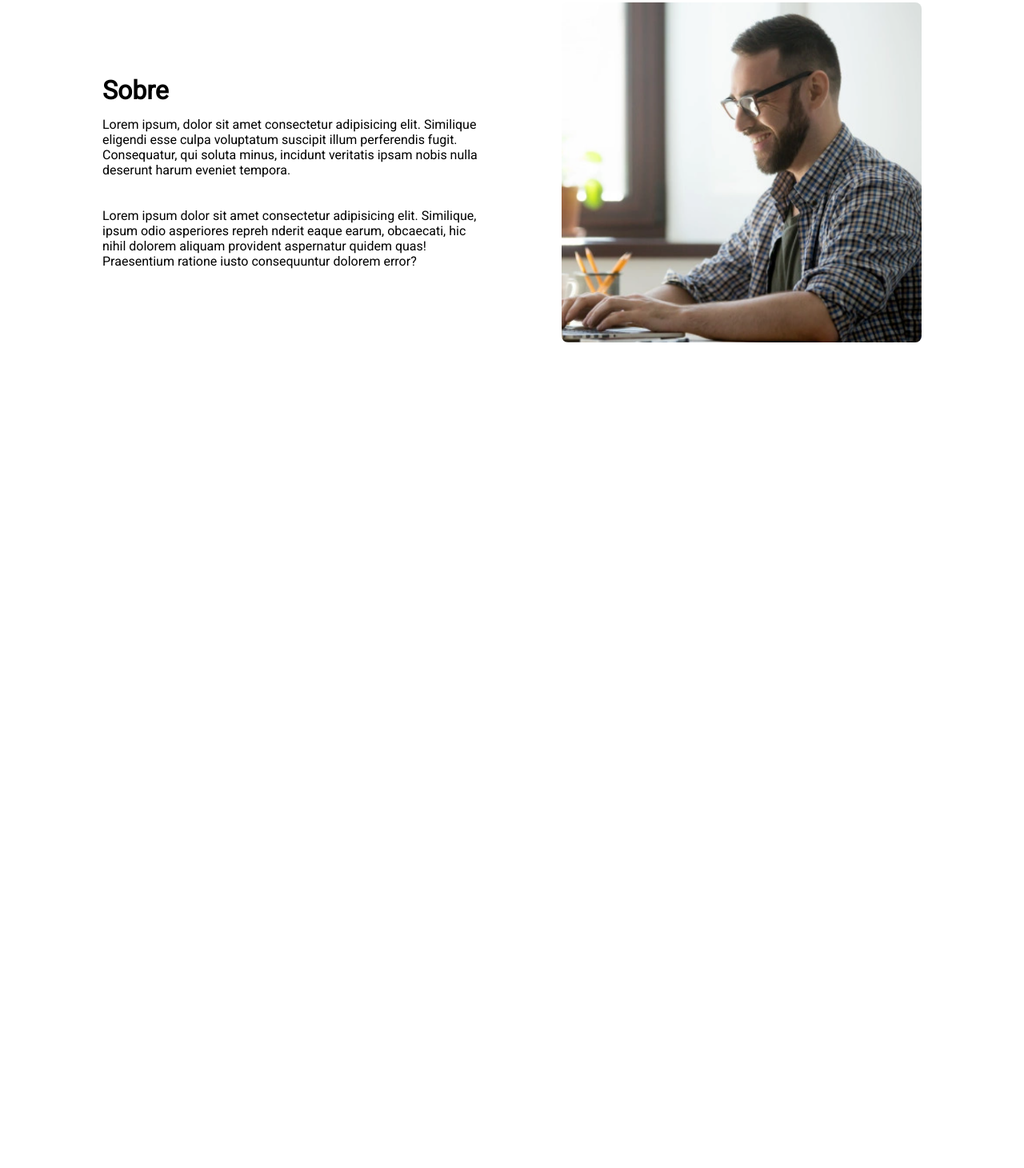
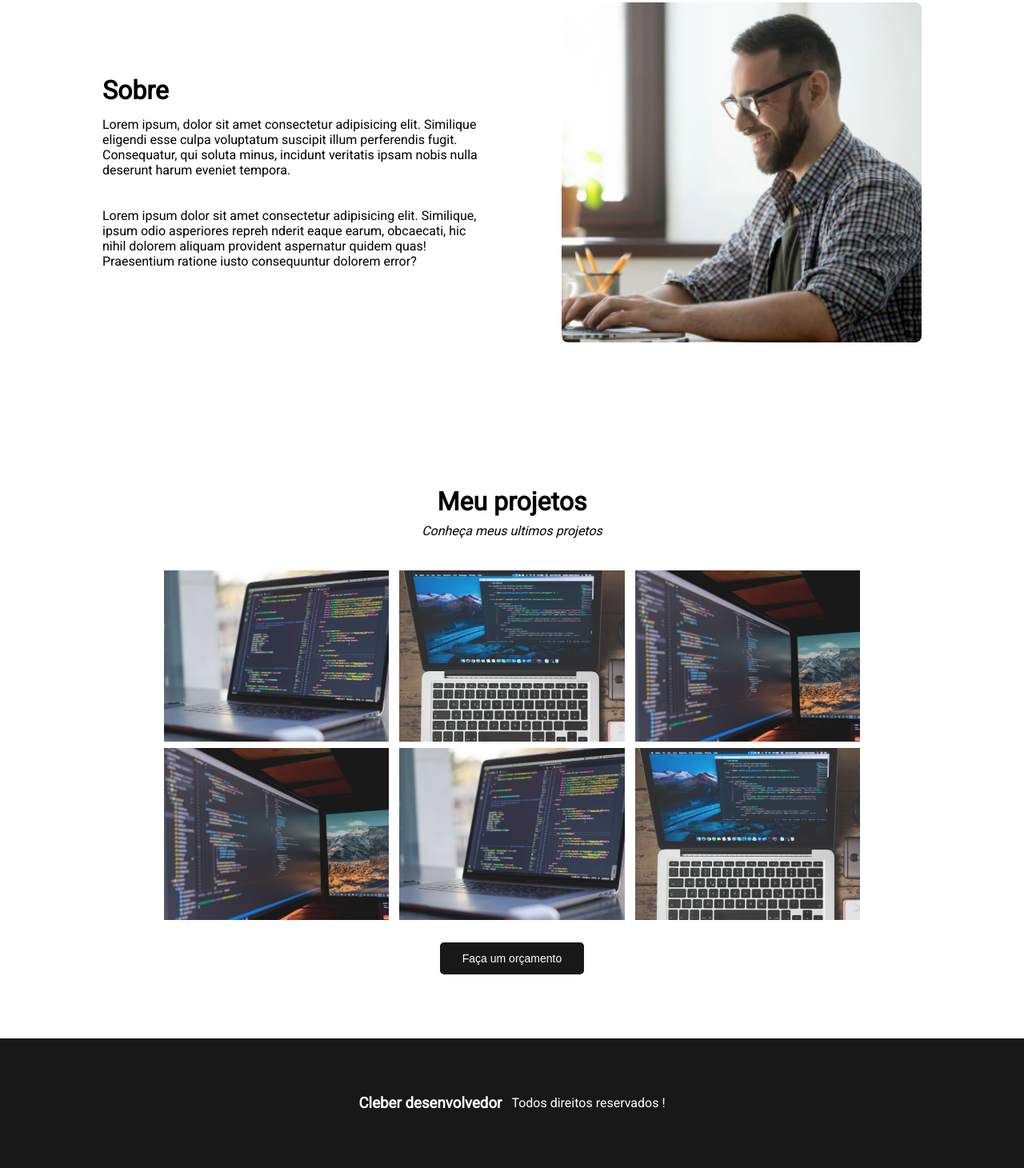
Before and after one commit to Cleber-0101/site-institucional, a plain HTML site: page index.html in a window 1280 px wide. Shown: the part 877-2337 px from the top of the page at 80% size. Before the commit the page ends 1385 px from the top, so only its background shows below. Drawn offline with Linux system fonts and the light colour scheme.

Commit message:
Estilizando elementos do site

```diff
--- a/index.html
+++ b/index.html
@@ -43,6 +43,8 @@
     </section>
      <!--FIm do Main-->
 
+
+
     <!--inicio do sobre -->
     <section class="about">
         <div>
@@ -61,5 +63,40 @@
     <!--Fim do sobre -->
 
 
+
+     <!--inicio projetos -->
+      <section class="projects">
+        <h2>Meu projetos</h2>
+        <p>Conheça meus ultimos projetos</p>
+
+        <div class="projects-list" >
+            <img src="img/projeto1.png" alt="01">
+            <img src="img/projeto2.png" alt="02">
+            <img src="img/projeto3.png" alt="03">
+        </div>
+
+        <div class="projects-list" >
+            <img src="img/projeto3.png" alt="01">
+            <img src="img/projeto1.png" alt="02">
+            <img src="img/projeto2.png" alt="03">
+        </div>
+
+
+        <button class="action">
+            Faça um orçamento
+        </button>
+        </section>
+     <!--fim projetos -->
+
+     <!--Inicio rodape-->
+      <footer>
+        <h3><a href="#">Cleber desenvolvedor</a></h3>
+        <p>Todos direitos reservados !</p>
+      </footer>
+     <!--FIm rodape-->
+
+
+
+
   </body>
 </html>
--- a/style.css
+++ b/style.css
@@ -11,7 +11,7 @@ body{
 
 /* inicio header */
 .nav{
-    background-color: #181888;
+    background-color: #181818;
     height: 80px;
     width: 100%;
     display: flex;
@@ -19,6 +19,7 @@ body{
     align-items: center;
     position: sticky;
     top: 0;
+    z-index: 9;
 }
 
 .nav-list{
@@ -124,5 +125,89 @@ body{
     margin-bottom: 14px;
 
 }
+/* fim about */
 
-/* fim about */
+
+
+
+
+/* Inicio projetos */
+.projects{
+  width: 100%;
+  display: flex;
+  flex-direction: column;
+  align-items: center;
+  justify-content: center;
+  padding: 80px 0;
+}
+
+.projects h2{
+    font-size: 32px;
+    margin-bottom: 8px;
+    margin-top: 20px;
+}
+
+.projects p{
+    margin-bottom: 40px;
+    font-style: italic;
+}
+
+.projects-list{
+    width: 100%;
+    display: flex;
+    justify-content: center;
+    align-items: center;
+    margin-bottom: 8px;
+}
+
+.projects img{
+    cursor: pointer;
+    width: 22%;
+    margin-right: 0.5%;
+    margin-left: 0.5%;
+    opacity: 0.9;
+    transition: 0.9;
+}
+
+.projects img:hover{
+    opacity: 1;
+    transform: scale(1.1);
+}
+
+.action{
+  background-color: #181818;
+  border: 0;
+  border-radius: 5px;
+  padding: 12px 28px ;
+  margin-top: 20px;
+  font-size: 14px;
+  color: white;
+  cursor: pointer;
+}
+/* Fim projetos */
+
+
+
+
+
+
+/* Inicio rodape */
+footer{
+    width: 100%;
+    background-color: #181818;
+    padding: 70px 0 ;
+    display: flex;
+    justify-content: center;
+    align-items: center;
+    color: #ffffff;
+}
+
+footer a {
+    text-decoration: none;
+    color: #ffffff;
+}
+
+footer p {
+ margin-left: 12px;
+}
+/* Fim rodape */
```
